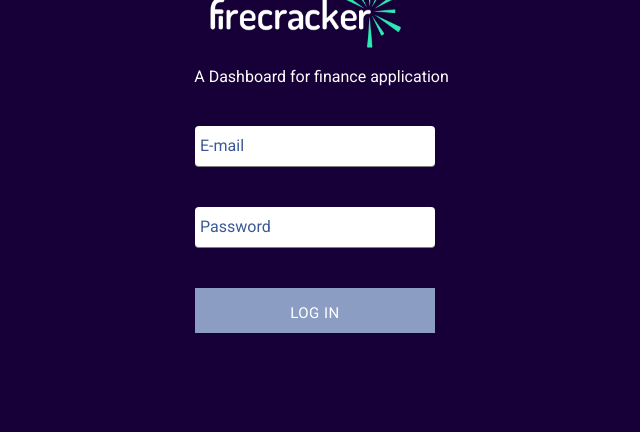
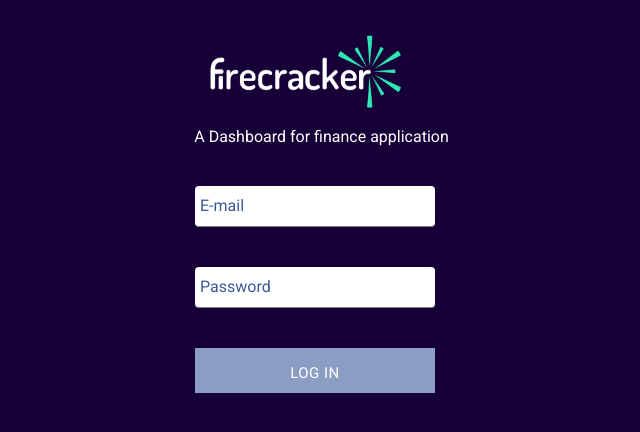
Before and after one commit to JeffyAbraham/Curreny-Conv, a React (Create React App) app: page / in a window 1280 px wide. Shown: the top 432 px of the page, without its empty margins (325-965 px from the left). Built offline with nearby package versions, Linux system fonts and the light colour scheme.

Commit message:
added firebase google authentication

```diff
--- a/src/component/auth-container/auth-display-box.css
+++ b/src/component/auth-container/auth-display-box.css
@@ -4,18 +4,12 @@
   align-items: center;
   width: 40%;
   margin: auto;
-  margin-top: -200px;
-
-
-
-
-
+  margin-top: -140px;
 }
 
 .authentication-box-container {
   justify-content: center;
   padding: 30px;
-
 }
 
 .slogan {
@@ -28,7 +22,6 @@
   animation-name: animslo;
   animation-duration: 6s;
   animation-fill-mode: forwards;
-
 }
 
 @keyframes animslo {
--- a/src/redux/user/user-action.js
+++ b/src/redux/user/user-action.js
@@ -18,7 +18,7 @@ export const signInWithGoogleMail = () => {
   return (dispatch) => {
     signInWithGoogle()
       .then(({ user }) => {
-        console.log(user.photoURL);
+       dispatch(setCurrentUser(user))
 
       })
       .catch((err) => {
```
Also changed, not shown: src/redux/user/dist/user-action.dev.js (added).
